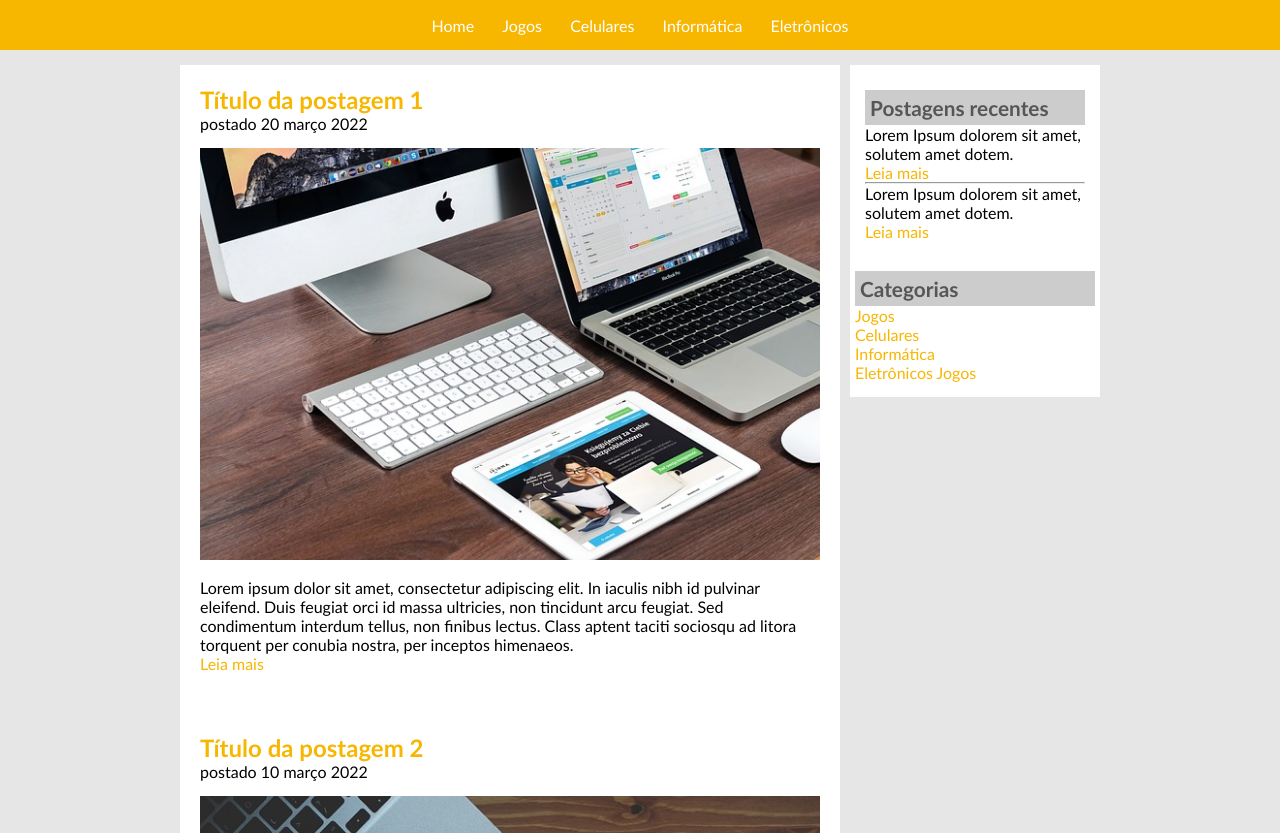
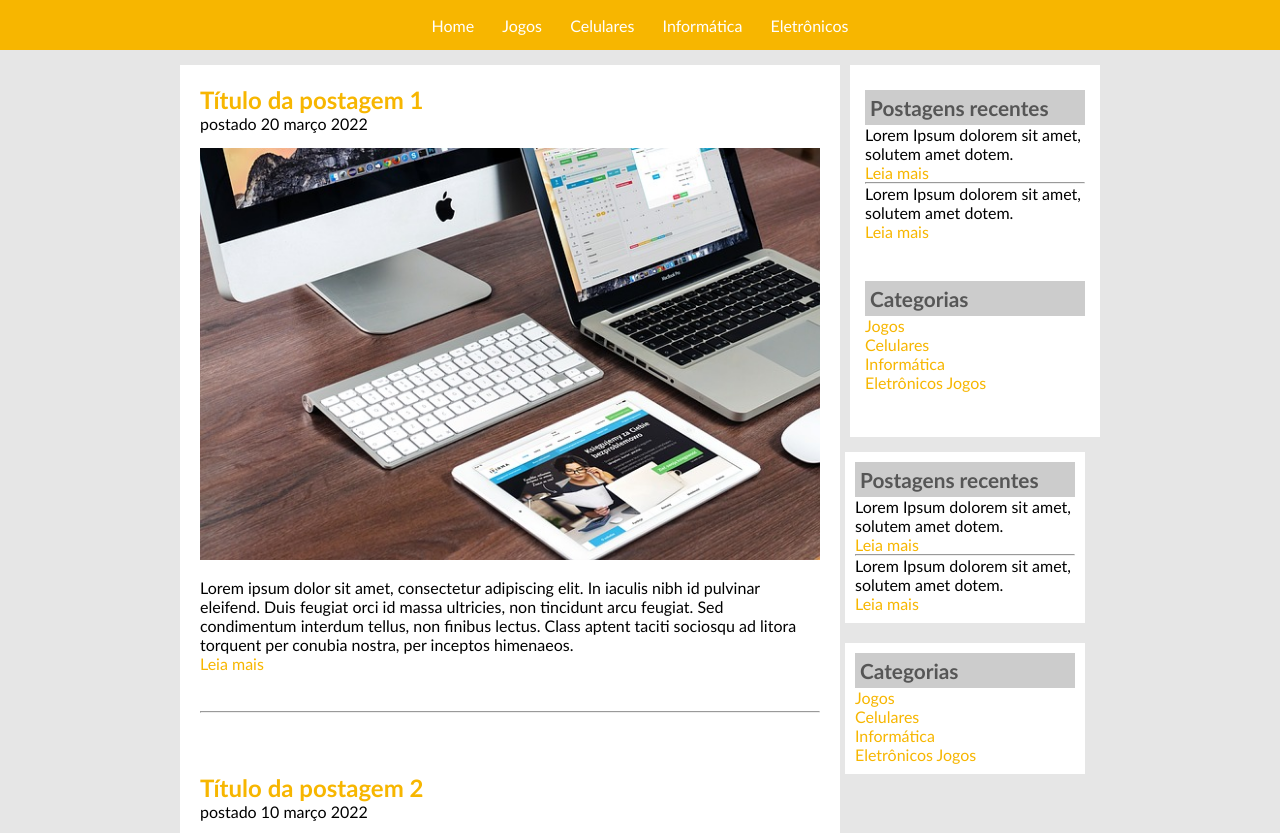
Before and after one commit to VictorVital10/projeto-tecblog, a plain HTML site: page index.html in a window 1280 px wide. Shown: the part 66-899 px from the top of the page. Drawn offline with Linux system fonts and the light colour scheme.

Commit message:
2more posts

```diff
--- a/css/estilo.css
+++ b/css/estilo.css
@@ -40,7 +40,7 @@ body {
 	margin: 0 auto;
 }
 
-#area-lateral, #area-postagens {
+#area-lateral-direita, #area-postagens {
 	background: white;
 
 }
@@ -64,7 +64,7 @@ margin-top: 15px;
 margin-bottom:15px;
 }
 
-#area-lateral {
+#area-lateral-direita {
 
 	width: 240px;
 	float: right;
@@ -72,10 +72,26 @@ margin-bottom:15px;
 
 }
 
-.conteudo-lateral {
+#area-lateral-esquerda {
+
+	width: 240px;
+	float: left;
+
+	padding: 15px 5px;
+
+}
+
+.conteudo-lateral-direita {
 	background: white;
 	margin-bottom: 20px;
 	padding: 10px;
+}
+
+.conteudo-lateral-esquerda {
+	background: white;
+	margin-bottom: 20px;
+	padding: 10px;
+
 }
 
 #rodape {
@@ -83,6 +99,7 @@ margin-bottom:15px;
 	text-align: center;
 	padding: 15px;
 	background: #CCC;
+	margin-top: 20px;
 }
 
 h1 {
--- a/index.html
+++ b/index.html
@@ -40,7 +40,8 @@
                 <p>
                     Lorem ipsum dolor sit amet, consectetur adipiscing elit. In iaculis nibh id pulvinar eleifend. Duis feugiat orci id massa ultricies, non tincidunt arcu feugiat. Sed condimentum interdum tellus, non finibus lectus. Class aptent taciti sociosqu ad litora torquent per conubia nostra, per inceptos himenaeos.
                 </p>
-                <a href="">Leia mais</a>
+                <a href="">Leia mais</a> <br><br><br>
+                <hr>
             </div>
                 <!-- fechamento postagem 1 -->
 
@@ -53,16 +54,49 @@
                 <p>
                     Lorem ipsum dolor sit amet, consectetur adipiscing elit. In iaculis nibh id pulvinar eleifend. Duis feugiat orci id massa ultricies, non tincidunt arcu feugiat. Sed condimentum interdum tellus, non finibus lectus. Class aptent taciti sociosqu ad litora torquent per conubia nostra, per inceptos himenaeos.
                 </p>
-                <a href="">Leia mais</a>
-            </div>
+                <a href="">Leia mais</a><br><br><br>
+                <hr>
 
 
+            </div>
+            <!-- fechamento postagem 2 -->
+            <!--abertura postagem 3-->
+
+            <div class="postagem">
+                <h2>Título da postagem 3</h2>
+                <span>postado 01 março 2022</span>
+                <img width="620px" class="imagem" src="imagens/imagem3.jpg">
+                <p>
+                    Lorem ipsum dolor sit amet, consectetur adipiscing elit. In iaculis nibh id pulvinar eleifend. Duis feugiat orci id massa ultricies, non tincidunt arcu feugiat. Sed condimentum interdum tellus, non finibus lectus. Class aptent taciti sociosqu ad litora torquent per conubia nostra, per inceptos himenaeos.
+                </p>
+                <a href="">Leia mais</a><br><br><br>
+                <hr>
+                <!-- fechamento postagem 3 -->
+
+            </div>
+            <!-- abertura postagem 4 -->
+
+            <div class="postagem">
+                <h2>Título da postagem 4</h2>
+                <span>postado 20 fevereiro 2022</span>
+                <img width="620px" class="imagem" src="imagens/imagem4.jpg">
+                <p>
+                    Lorem ipsum dolor sit amet, consectetur adipiscing elit. In iaculis nibh id pulvinar eleifend. Duis feugiat orci id massa ultricies, non tincidunt arcu feugiat. Sed condimentum interdum tellus, non finibus lectus. Class aptent taciti sociosqu ad litora torquent per conubia nostra, per inceptos himenaeos.
+                </p>
+                <a href="">Leia mais</a>
+
+
+            </div>
+            <!-- fechamento postagem 4 -->
+
         </div>
-        <!-- fechamento postagem 2 -->
 
-        <div id="area-lateral">
 
-            <div class="conteudo-lateral"><h4>Postagens recentes</h4>
+
+        <!--inicio àrea lateral direita-->
+        <div id="area-lateral-direita">
+
+            <div class="conteudo-lateral-direita"><h4>Postagens recentes</h4>
                 Lorem Ipsum dolorem sit amet, solutem amet dotem. <br>
                 <a href="">Leia mais</a>
                 <hr>
@@ -72,7 +106,7 @@
 
 
 
-            <div><h4>Categorias</h4>
+            <div class="conteudo-lateral-direita"><h4>Categorias</h4>
                 <a href="">Jogos</a> <br>
                 <a href="">Celulares</a><br>
                 <a href="">Informática</a><br>
@@ -82,6 +116,32 @@
             </div>
 
         </div>
+
+            <!--inicio àrea lateral esquerda-->
+        <div id="area-lateral-esquerda">
+
+            <div class="conteudo-lateral-esquerda"><h4>Postagens recentes</h4>
+                Lorem Ipsum dolorem sit amet, solutem amet dotem. <br>
+                <a href="">Leia mais</a>
+                <hr>
+                Lorem Ipsum dolorem sit amet, solutem amet dotem. <br>
+                <a href="">Leia mais</a>
+            </div>
+
+
+
+            <div class="conteudo-lateral-esquerda"><h4>Categorias</h4>
+                <a href="">Jogos</a> <br>
+                <a href="">Celulares</a><br>
+                <a href="">Informática</a><br>
+                <a href="">Eletrônicos</a>
+                <a href="">Jogos</a>
+
+            </div>
+
+        </div>
+
+
         <div id="rodape">
             Todos os direitos reservados
         </div>
```
